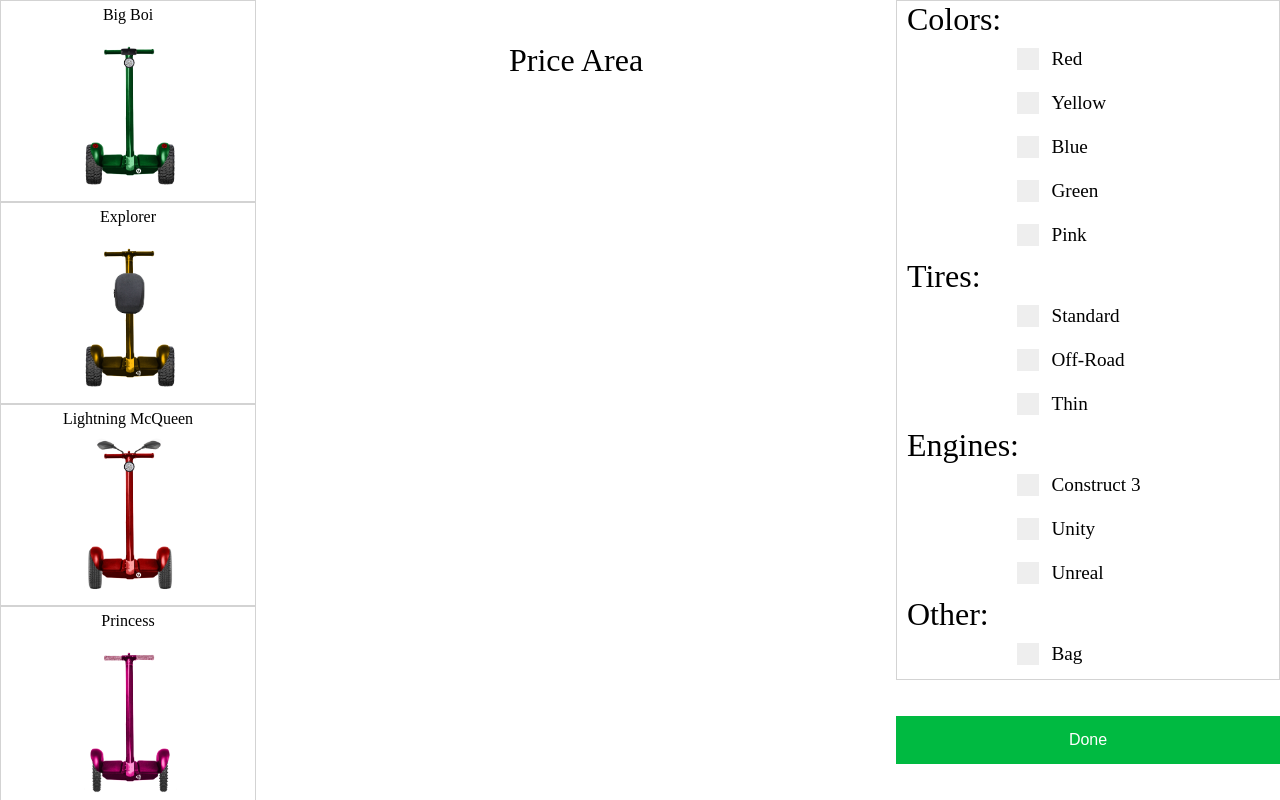
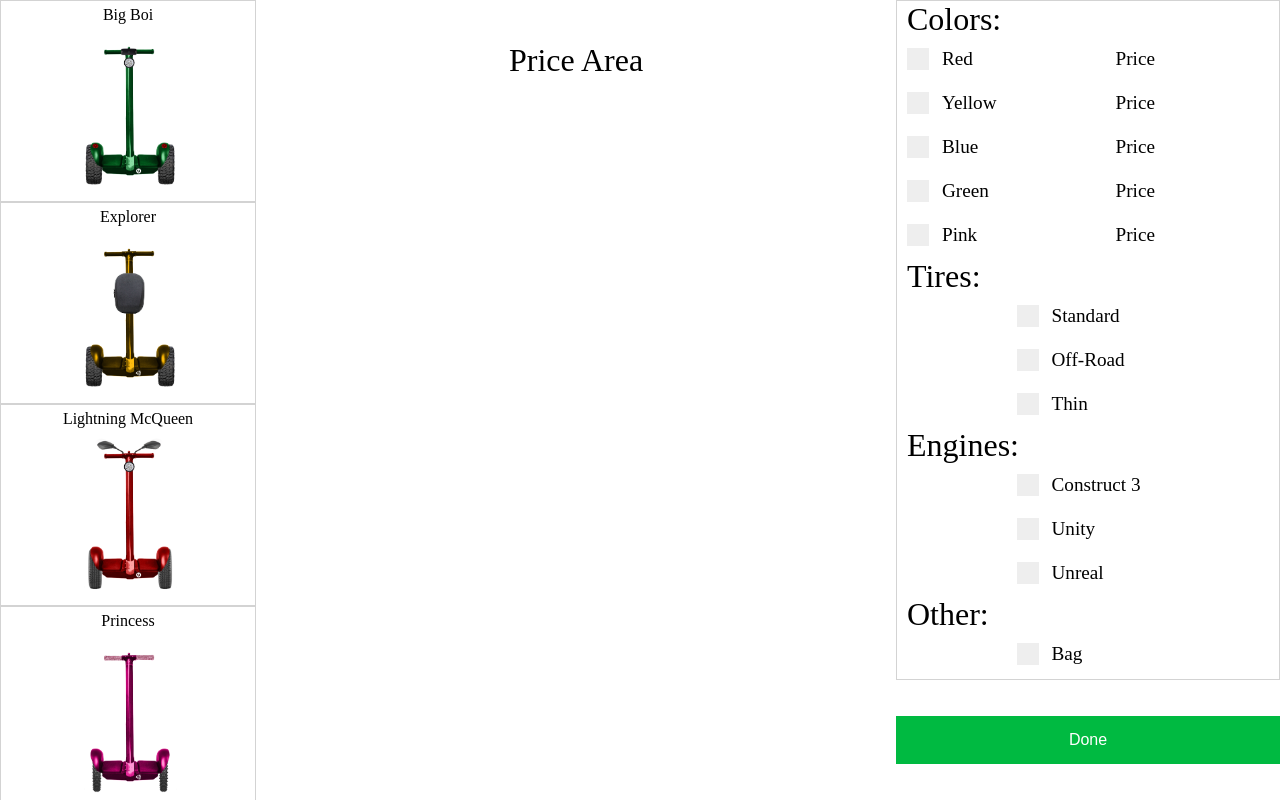
Before and after one commit to RP422/PimpMySegway, a website built with webpack: page dist/index.html in a window 1280 px wide. Built offline with nearby package versions, Linux system fonts and the light colour scheme.

Commit message:
Added a place for the option prices to be. Options clicking should still work

```diff
--- a/dist/css/demo.css
+++ b/dist/css/demo.css
@@ -235,7 +235,10 @@ html, body {
   -ms-transform: rotate(45deg);
   transform: rotate(45deg);
 }
-
+.optionPrices {
+  margin: 10px;
+  font-size: 1.2em;
+}
 
 
 
--- a/dist/index.html
+++ b/dist/index.html
@@ -45,26 +45,47 @@
           <div id="colorOptions" class="box container flex-col options-size">
             <div class="box container flex-col optionTitle">Colors:</div>
             <div id="colorOptionsWrapper" class="box container flex-col options-wrapper">
+
+              <div class="box container flex-row">
                 <label class="box container flex-row radio-container option-center">Red
                   <input type="radio" name="color" onclick="ifChecked()" value="red">
                   <span class="checkmark"></span>
                 </label>
+                <div class="box optionPrices">Price</div>
+              </div>
+
+              <div class="box container flex-row">
                 <label class="box container flex-row radio-container option-center">Yellow
                   <input type="radio" name="color" onclick="ifChecked()" value="yellow">
                   <span class="checkmark"></span>
                 </label>
+                <div class="box optionPrices">Price</div>
+              </div>
+
+              <div class="box container flex-row">
                 <label class="box container flex-row radio-container option-center">Blue
                   <input type="radio" name="color" onclick="ifChecked()" value="blue">
                   <span class="checkmark"></span>
                 </label>
+                <div class="box optionPrices">Price</div>
+              </div>
+
+              <div class="box container flex-row">
                 <label class="box container flex-row radio-container option-center">Green
                   <input type="radio" name="color" onclick="ifChecked()" value="green">
                   <span class="checkmark"></span>
                 </label>
+                <div class="box optionPrices">Price</div>
+              </div>
+
+              <div class="box container flex-row">
                 <label class="box container flex-row radio-container option-center">Pink
                   <input type="radio" name="color" onclick="ifChecked()" value="pink">
                   <span class="checkmark"></span>
                 </label>
+                <div class="box optionPrices">Price</div>
+              </div>
+
             </div>
           </div>
           <div id="tiresOptions" class="box container flex-col options-size">
--- a/dist/scripts/data.json
+++ b/dist/scripts/data.json
@@ -29,7 +29,7 @@
     ],
     "wheels": [
         "standard",
-        "off-road",
+        "off_road",
         "thin"
     ],
     "engines": [
@@ -129,7 +129,7 @@
         },
         "wheels": {
             "standard": "Standard",
-            "off-road": "Off-Road",
+            "off_road": "Off-Road",
             "thin": "Thin"
         },
         "engines": {
```
Lines whose indentation alone changed are shown as unchanged.
